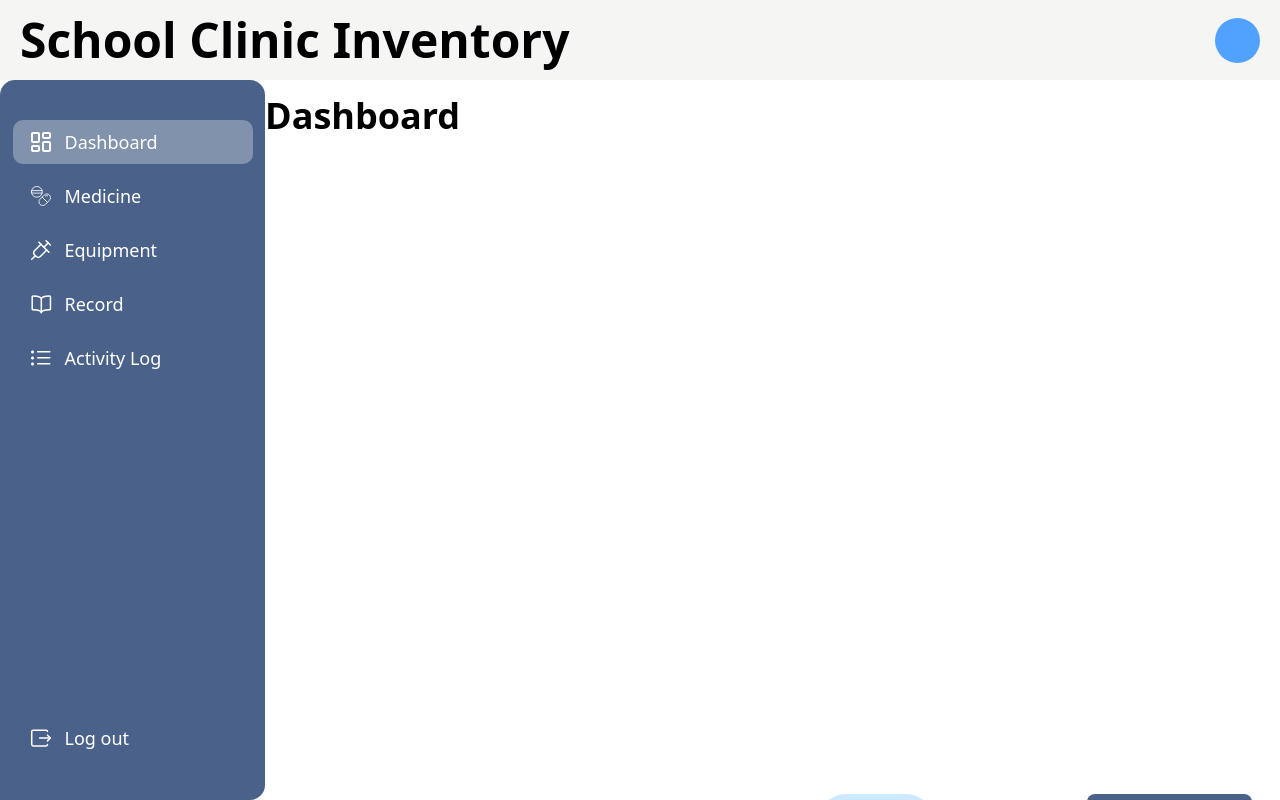
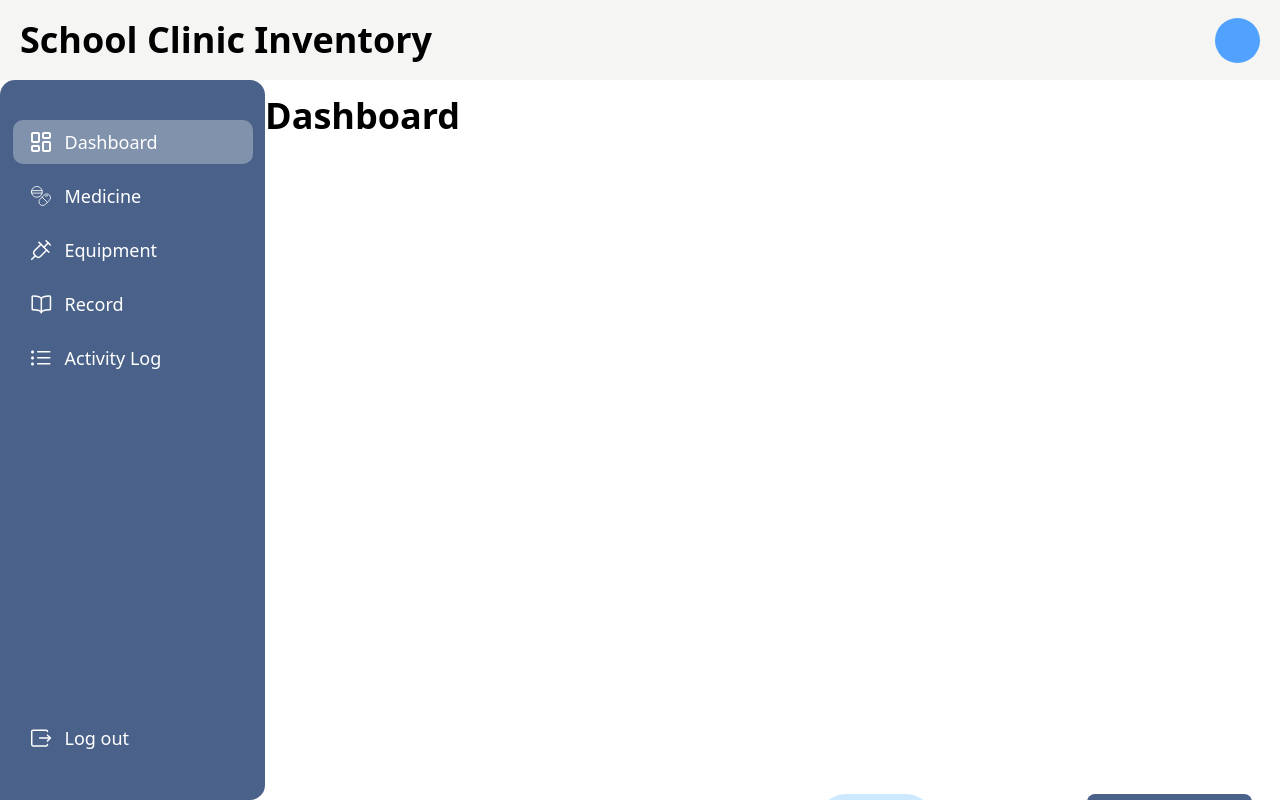
Before and after one commit to Nomoreuser/Clinic-Management-System, a website: page AdminSystem/mg.html in a window 1280 px wide. Drawn offline with nearby package versions, Linux system fonts and the light colour scheme; no server answers.

Commit message:
little fix

```diff
--- a/AdminSystem/mg.html
+++ b/AdminSystem/mg.html
@@ -56,7 +56,7 @@
       https://copyicon.com/icons?keyword=dashboard
     </h1> -->
     <div class="h-[10%] w-full flex items-center justify-between px-5 bg-stone-100">
-      <h1 class="text-5xl font-bold">School Clinic Inventory</h1>
+      <h1 class="text-4xl font-bold">School Clinic Inventory</h1>
       <!-- <div class="h-[50px] w-[50px] rounded-full bg-red-500 flex items-center justify-center overflow-hidden" title="Admin123">
         <img src="https://thispersondoesnotexist.com/" class="h-full w-full">
       </div> -->
@@ -230,8 +230,6 @@
             <div class="border rounded-full text-purple-600 relative">
               <input type="text" placeholder="Search" class="p-1 pl-4 pr-10 outline-none w-85">
               <svg onclick="alert('hoohohohooo')" id='Search_24' class="absolute right-3 top-1" width='24' height='24' viewBox='0 0 24 24' xmlns='http://www.w3.org/2000/svg' xmlns:xlink='http://www.w3.org/1999/xlink'><rect width='24' height='24' stroke='currentColor' fill='#000000' opacity='0'/>
-
-
 <g transform="matrix(2 0 0 2 12 12)" >
 <g>
 <g transform="matrix(1 0 0 1 -0.88 -0.88)" >
--- a/AdminSystem/mg.js
+++ b/AdminSystem/mg.js
@@ -4,6 +4,7 @@ document.addEventListener('click',(e)=>{
 
     if(!document.getElementById('filterMed').contains(e.target) && !document.getElementById('dropMed').contains(e.target)){
         document.getElementById('dropMed').classList.add('hidden');
+        document.getElementById('filMedArrow').classList.remove('rotate-180');
     }
 
     if(!document.getElementById('filterEquip').contains(e.target) && !document.getElementById('sortEquip').contains(e.target)){
```
